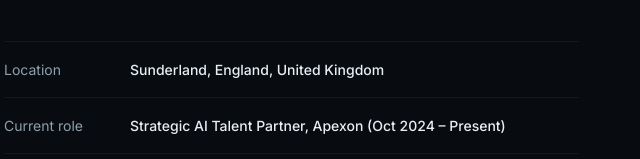
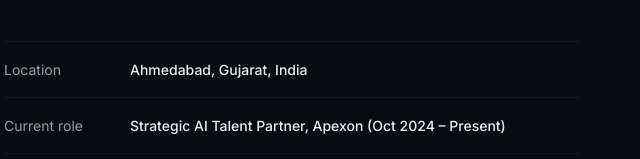
Before and after one commit to ankurapexon-collab/My-Website, a website: page index.html in a window 1280 px wide. Shown: the part 1098-1257 px from the top of the page, 589-1229 px from the left. Drawn offline with Linux system fonts and the light colour scheme.

Commit message:
Update index.html

```diff
--- a/index.html
+++ b/index.html
@@ -366,7 +366,7 @@
         <p>I have partnered with clients across the UK, Europe, the US, and the Middle East, supporting niche and high-demand technology hiring across software engineering, cloud, data engineering, AI/ML, DevOps, and digital transformation. I am passionate about leveraging AI and emerging technologies to make recruitment smarter, faster, and more effective.</p>
       </div>
       <div class="fact-list reveal-stagger">
-        <div class="fact"><span class="k">Location</span><span class="v">Sunderland, England, United Kingdom</span></div>
+        <div class="fact"><span class="k">Location</span><span class="v">Ahmedabad, Gujarat, India</span></div>
         <div class="fact"><span class="k">Current role</span><span class="v">Strategic AI Talent Partner, Apexon (Oct 2024 – Present)</span></div>
         <div class="fact"><span class="k">Education</span><span class="v">B.Sc. Computer Science, ITM (SLS) Baroda University (2014–2018)</span></div>
         <div class="fact"><span class="k">Top skills</span><span class="v">AI-Driven Recruitment, Recruitment Process Improvement, 360 Recruitment, Negotiation, Vendor Management, Digital Hiring Transformation</span></div>
```
